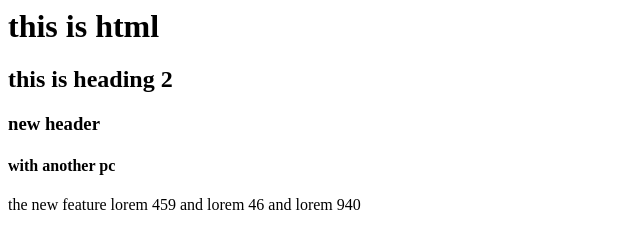
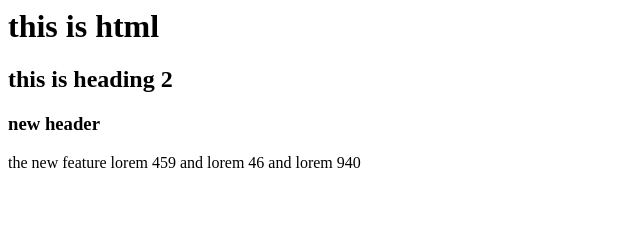
Before and after one commit to ansh91160/Team-Mausam, a plain HTML site: page index.html in a window 1280 px wide. Shown: the whole page, without its empty margins (0-640 px from the left). Drawn offline with Linux system fonts and the light colour scheme.

Commit message:
74d297396d398a6c4b58d0824815e3e7e74bd707Revert "added new to htmk file with diff laptop"
This reverts commit 74d297396d398a6c4b58d0824815e3e7e74bd707.

```diff
--- a/index.html
+++ b/index.html
@@ -2,7 +2,6 @@
 <h1>this is html</h1>
 <h2>this is heading 2</h2>
 <h3>new header</h3>
-<h4>with another pc</h4>
 <p>
 the new feature
 lorem 459 and lorem 46 and lorem 940
```
